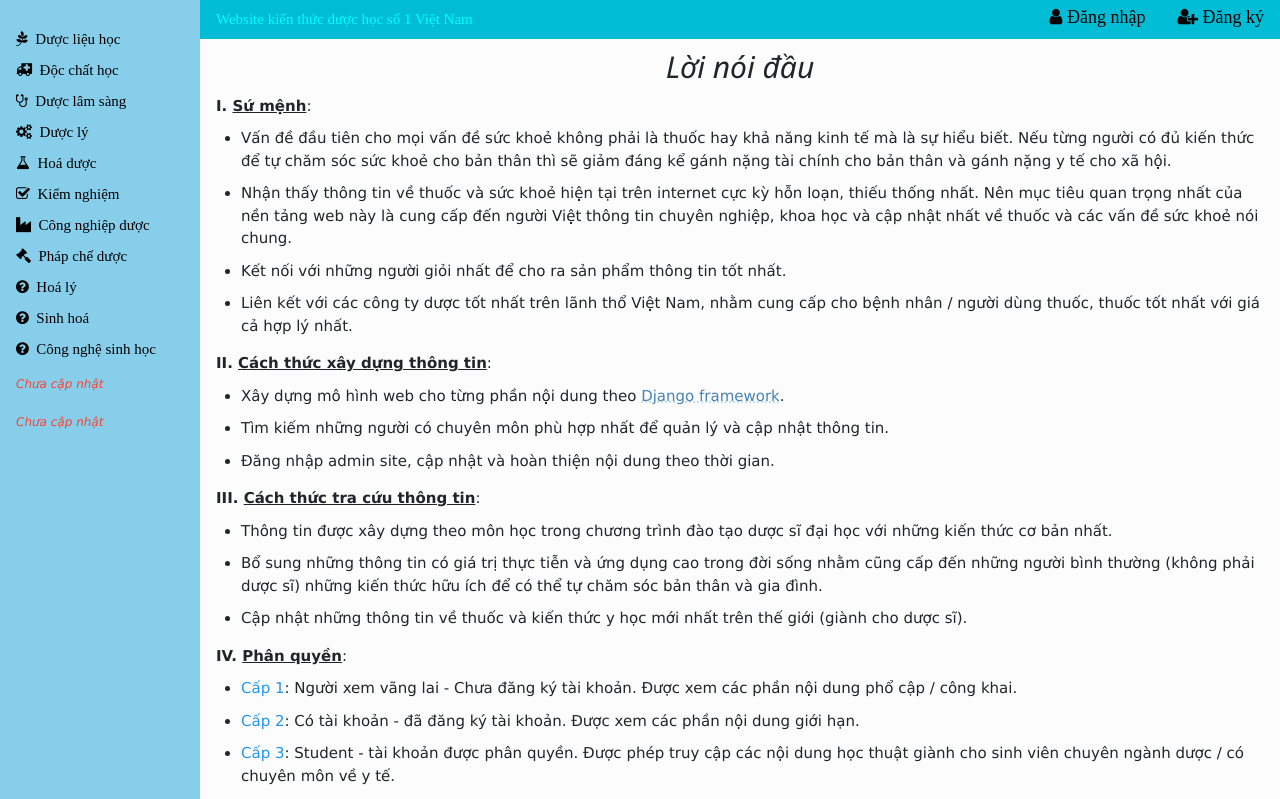
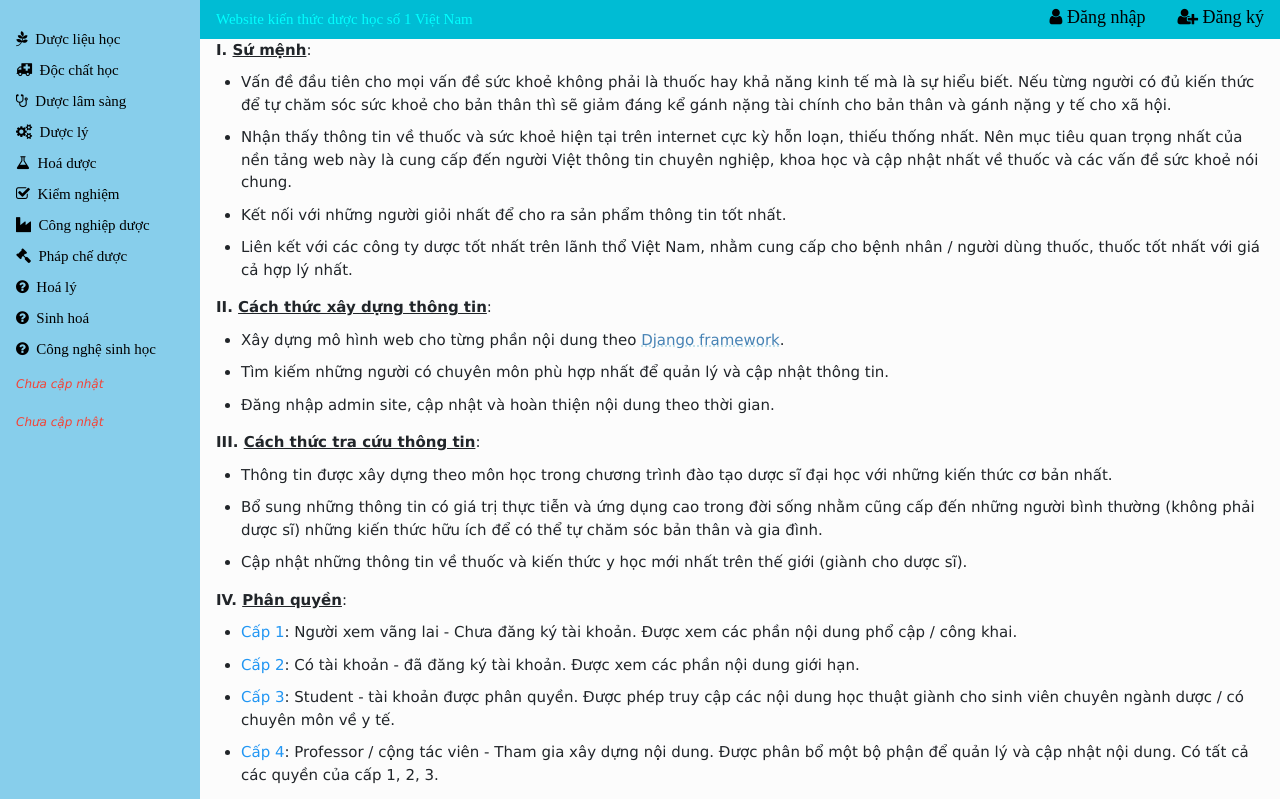
Before and after one commit to alibaba1233456789/hieu_nguyen123, a Django app: page /home/ in a window 1280 px wide. Shown: the top 799 px of the page. Run offline with Django 3.2, Linux system fonts and the light colour scheme; data that the repository does not hold is empty; some libraries are stand-ins or nearby versions.

Commit message:
Update now

```diff
--- a/templates/home.html
+++ b/templates/home.html
@@ -1,6 +1,5 @@
 {% extends "base.html" %}
 {% block content %}
-<h2 class="w3-center" style="font-family:"><i>Lời nói đầu</i></h2>
 <div><strong>I. <u>Sứ mệnh</u></strong>:</div>
 <div>
   <ul>
```
